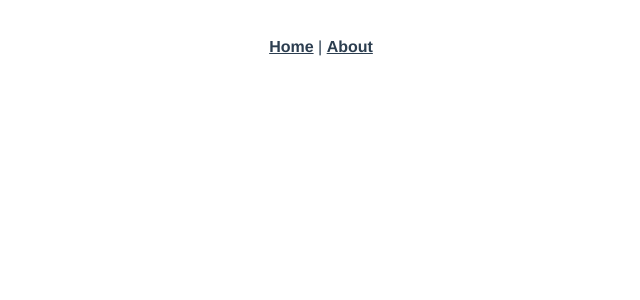
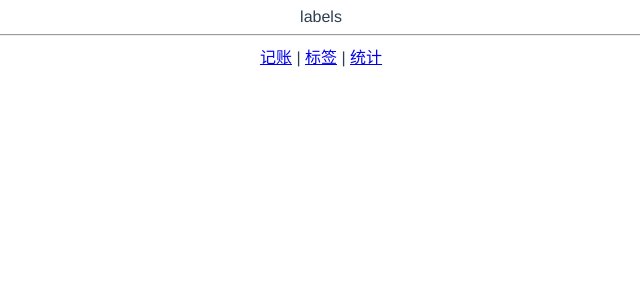
Before and after one commit to A-Tione/t-money, a Vue app: page /#/labels in a window 1280 px wide. Shown: the top 300 px of the page, without its empty margins (319-959 px from the left). Built offline with nearby package versions, Linux system fonts and the light colour scheme.

Commit message:
路由搭建完成fa

```diff
--- a/src/App.vue
+++ b/src/App.vue
@@ -1,10 +1,14 @@
 <template>
   <div id="app">
-    <div id="nav">
-      <router-link to="/">Home</router-link> |
-      <router-link to="/about">About</router-link>
+    <router-view/>
+    <hr>
+    <div>
+      <router-link to="/money">记账</router-link>
+      |
+      <router-link to="/labels">标签</router-link>
+      |
+      <router-link to="/statis">统计</router-link>
     </div>
-    <router-view/>
   </div>
 </template>
 
--- a/src/router/index.ts
+++ b/src/router/index.ts
@@ -1,27 +1,34 @@
 import Vue from 'vue'
 import VueRouter from 'vue-router'
-import Home from '../views/Home.vue'
-
+import Money from '@/views/Money.vue'
+import Labels from '@/views/Labels.vue'
+import Statis from '@/views/Statis.vue'
 Vue.use(VueRouter)
 
 const routes = [
-  {
-    path: '/',
-    name: 'Home',
-    component: Home
-  },
-  {
-    path: '/about',
-    name: 'About',
-    // route level code-splitting
-    // this generates a separate chunk (about.[hash].js) for this route
-    // which is lazy-loaded when the route is visited.
-    component: () => import(/* webpackChunkName: "about" */ '../views/About.vue')
-  }
+    {
+        path: '/',
+        redirect: '/money'
+    },
+    {
+        path: '/money',
+        name: 'Money',
+        component: Money
+    },
+    {
+        path: '/labels',
+        name: 'Labels',
+        component: Labels
+    },
+    {
+        path: '/statis',
+        name: 'Staits',
+        component: Statis
+    },
 ]
 
 const router = new VueRouter({
-  routes
+    routes
 })
 
 export default router
--- a/src/views/About.vue
+++ /dev/null
@@ -1,5 +0,0 @@
-<template>
-  <div class="about">
-    <h1>This is an about page</h1>
-  </div>
-</template>
--- a/src/views/Home.vue
+++ /dev/null
@@ -1,18 +0,0 @@
-<template>
-  <div class="home">
-    <img alt="Vue logo" src="../assets/logo.png">
-    <HelloWorld msg="Welcome to Your Vue.js App"/>
-  </div>
-</template>
-
-<script>
-// @ is an alias to /src
-import HelloWorld from '@/components/HelloWorld.vue'
-
-export default {
-  name: 'Home',
-  components: {
-    HelloWorld
-  }
-}
-</script>
--- /dev/null
+++ b/src/views/Labels.vue
@@ -0,0 +1,28 @@
+<template>
+    <div>
+        labels
+    </div>
+</template>
+
+<script lang="ts">
+    export default {
+        name: 'Labels',
+        components: {},
+
+        props: {},
+
+        data() {
+            return {}
+        },
+
+        // mounted() {
+        //
+        // },
+
+        methods: {}
+    }
+</script>
+
+<style lang="scss" scoped>
+
+</style>
--- /dev/null
+++ b/src/views/Money.vue
@@ -0,0 +1,28 @@
+<template>
+    <div>
+        money
+    </div>
+</template>
+
+<script lang="ts">
+    export default {
+        name: 'money',
+        components: {},
+
+        props: {},
+
+        data() {
+            return {}
+        },
+
+        // mounted() {
+        //
+        // },
+
+        methods: {}
+    }
+</script>
+
+<style lang="scss" scoped>
+
+</style>
--- /dev/null
+++ b/src/views/Statis.vue
@@ -0,0 +1,28 @@
+<template>
+    <div>
+        statis
+    </div>
+</template>
+
+<script lang="ts">
+    export default {
+        name: 'statis',
+        components: {},
+
+        props: {},
+
+        data() {
+            return {}
+        },
+
+        // mounted() {
+        //
+        // },
+
+        methods: {}
+    }
+</script>
+
+<style lang="scss" scoped>
+
+</style>
```
